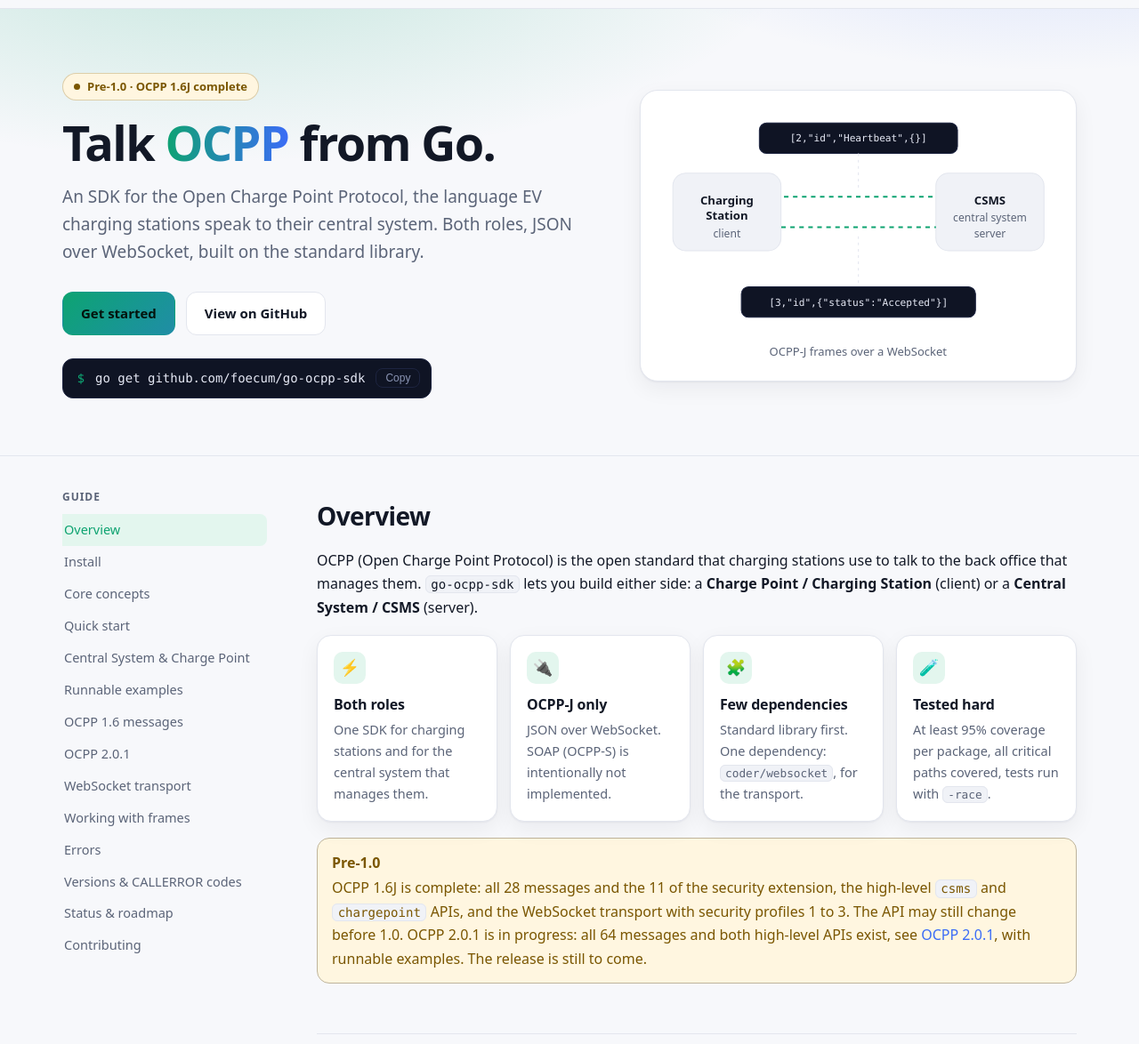
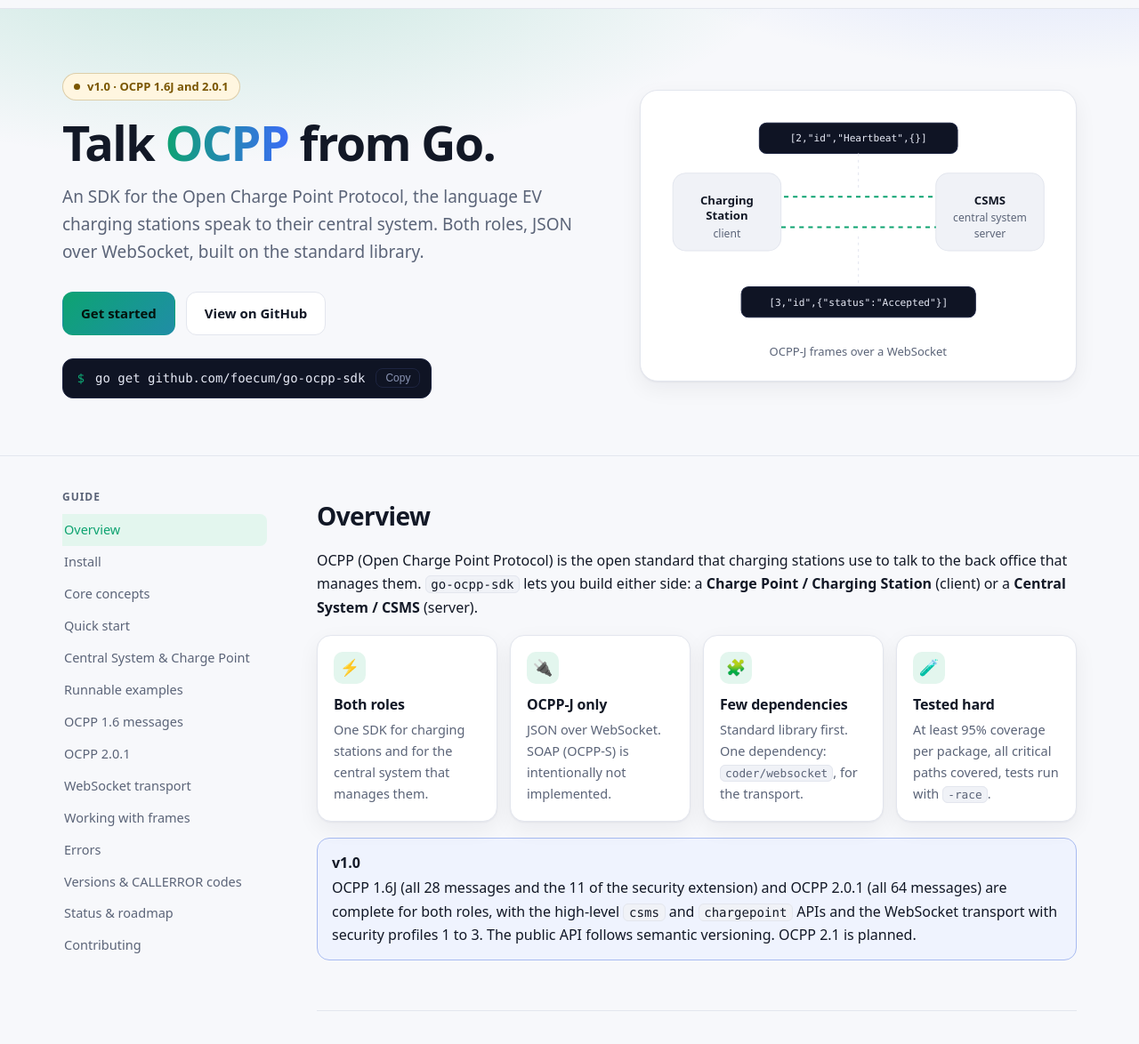
Before and after one commit to foecum/go-ocpp-sdk, a plain HTML site: page site/index.html in a window 1280 px wide. Shown: the part 51-1225 px from the top of the page at 89% size. Drawn offline with Linux system fonts and the light colour scheme.

Commit message:
docs: mark the project stable for v1.0.0

```diff
--- a/site/index.html
+++ b/site/index.html
@@ -186,7 +186,7 @@ footer div { max-width: 1180px; margin: 0 auto; padding: 24px 20px; display: fle
 <div class="hero" id="top">
   <div class="hero-inner">
     <div>
-      <span class="pill"><span class="dot"></span> Pre-1.0 · OCPP 1.6J complete</span>
+      <span class="pill"><span class="dot"></span> v1.0 · OCPP 1.6J and 2.0.1</span>
       <h1>Talk <em>OCPP</em> from Go.</h1>
       <p class="lead">An SDK for the Open Charge Point Protocol, the language EV charging stations speak to their central system. Both roles, JSON over WebSocket, built on the standard library.</p>
       <div class="cta">
@@ -248,7 +248,7 @@ footer div { max-width: 1180px; margin: 0 auto; padding: 24px 20px; display: fle
         <div class="card"><div class="ic">🧩</div><h3>Few dependencies</h3><p>Standard library first. One dependency: <code>coder/websocket</code>, for the transport.</p></div>
         <div class="card"><div class="ic">🧪</div><h3>Tested hard</h3><p>At least 95% coverage per package, all critical paths covered, tests run with <code>-race</code>.</p></div>
       </div>
-      <div class="note warn"><strong>Pre-1.0</strong>OCPP 1.6J is complete: all 28 messages and the 11 of the security extension, the high-level <code>csms</code> and <code>chargepoint</code> APIs, and the WebSocket transport with security profiles 1 to 3. The API may still change before 1.0. OCPP 2.0.1 is in progress: all 64 messages and both high-level APIs exist, see <a href="#v201">OCPP 2.0.1</a>, with runnable examples. The release is still to come.</div>
+      <div class="note"><strong>v1.0</strong>OCPP 1.6J (all 28 messages and the 11 of the security extension) and OCPP 2.0.1 (all 64 messages) are complete for both roles, with the high-level <code>csms</code> and <code>chargepoint</code> APIs and the WebSocket transport with security profiles 1 to 3. The public API follows semantic versioning. OCPP 2.1 is planned.</div>
     </section>
 
     <section id="install">
@@ -621,7 +621,7 @@ fmt.Println(bad.Validate()) // ocpp: invalid field "connectorId": must be at lea
 
     <section id="v201">
       <h2>OCPP 2.0.1</h2>
-      <div class="note warn"><strong>In progress</strong>The messages and the high-level APIs are available. Runnable examples are in <a href="#examples">Runnable examples</a>. A device-model helper (the standardized component and variable names) is still to come, and the API may change before 1.0.</div>
+      <div class="note"><strong>Complete</strong>The messages and the high-level APIs are available, with <a href="#examples">runnable examples</a>. Not yet available: a device-model helper (the standardized component and variable names).</div>
       <p>All 64 messages of OCPP 2.0.1 are implemented as typed <code>...Request</code> and <code>...Response</code> structs, one package per functional block of the specification, plus <code>v201/types</code> for the shared types and enumerations. They are generated from the official JSON schemas, validated on send and receive, and tested against those schemas. <code>v201.NewRegistry()</code> registers them all.</p>
       <div class="tablewrap"><table>
         <tr><th>Block</th><th>Name</th><th>Package</th></tr>
@@ -975,7 +975,7 @@ frame, _ := ocppj.Marshal(&amp;ocppj.CallResult{
       <div class="tablewrap"><table>
         <tr><th>Constant</th><th>Value</th><th>Notes</th></tr>
         <tr><td><code>ocpp.V16</code></td><td><code>ocpp1.6</code></td><td>First target</td></tr>
-        <tr><td><code>ocpp.V201</code></td><td><code>ocpp2.0.1</code></td><td>In progress</td></tr>
+        <tr><td><code>ocpp.V201</code></td><td><code>ocpp2.0.1</code></td><td>Supported</td></tr>
         <tr><td><code>ocpp.V21</code></td><td><code>ocpp2.1</code></td><td>Later, optional</td></tr>
       </table></div>
       <div class="note"><strong>Spelling differs between versions</strong>OCPP 1.6 uses <code>FormationViolation</code> and <code>OccurenceConstraintViolation</code> (sic); 2.0.1 and 2.1 use <code>FormatViolation</code> and <code>OccurrenceConstraintViolation</code>, and add <code>MessageTypeNotSupported</code> and <code>RpcFrameworkError</code>. <code>ErrorCode.IsValid(version)</code> checks a code against the right set.</div>
@@ -993,11 +993,12 @@ frame, _ := ocppj.Marshal(&amp;ocppj.CallResult{
         <tr><td>5</td><td>Remaining 1.6 profiles: firmware, local auth list, reservation, smart charging, remote trigger</td><td><span class="badge b-done">Done</span></td></tr>
         <tr><td>6</td><td>Examples, docs, v0.1.0</td><td><span class="badge b-done">Done</span></td></tr>
         <tr><td>7</td><td>OCPP 1.6 security extension</td><td><span class="badge b-done">Done</span></td></tr>
-        <tr><td>8</td><td>OCPP 2.0.1: messages, high-level APIs and examples done; release to come</td><td><span class="badge b-next">In progress</span></td></tr>
-        <tr><td>9–10</td><td>Hardening, OCPP 2.1</td><td><span class="badge b-plan">Planned</span></td></tr>
+        <tr><td>8</td><td>OCPP 2.0.1: messages, high-level APIs, examples</td><td><span class="badge b-done">Done</span></td></tr>
+        <tr><td>9</td><td>Hardening: fuzzing, benchmarks, load test, API review, v1.0.0</td><td><span class="badge b-done">Done</span></td></tr>
+        <tr><td>10</td><td>OCPP 2.1</td><td><span class="badge b-plan">Planned</span></td></tr>
       </table></div>
       <h3>Supported messages</h3>
-      <p>All 28 OCPP 1.6 messages are supported; see the <a href="#messages">table above</a>.</p>
+      <p>All 28 OCPP 1.6 messages, the 11 of its security extension, and all 64 OCPP 2.0.1 messages are supported; see the <a href="#messages">1.6 table above</a> and the <a href="#v201">2.0.1 section</a>.</p>
     </section>
 
     <section id="contributing">
```
Also changed, not shown: 3 other files.
